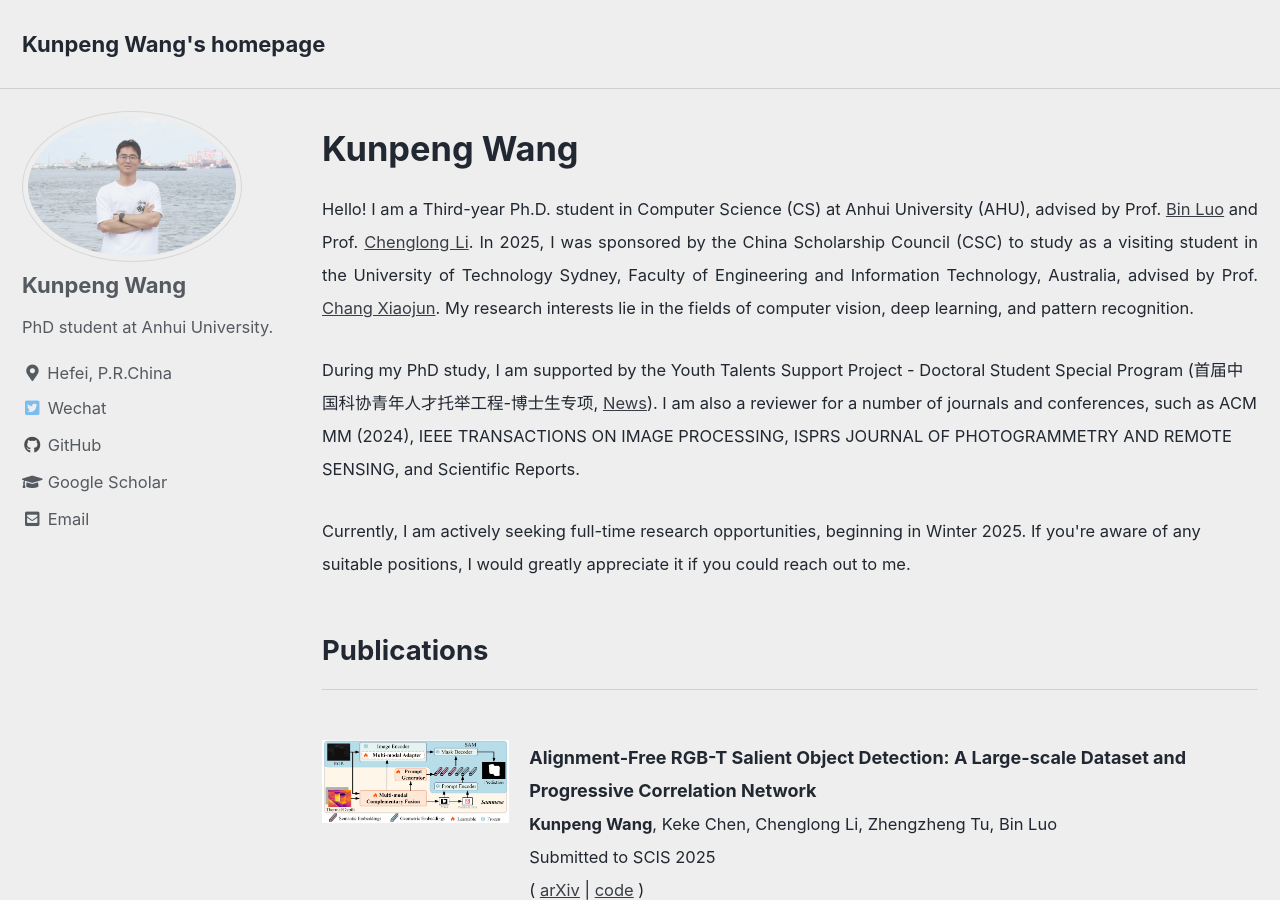
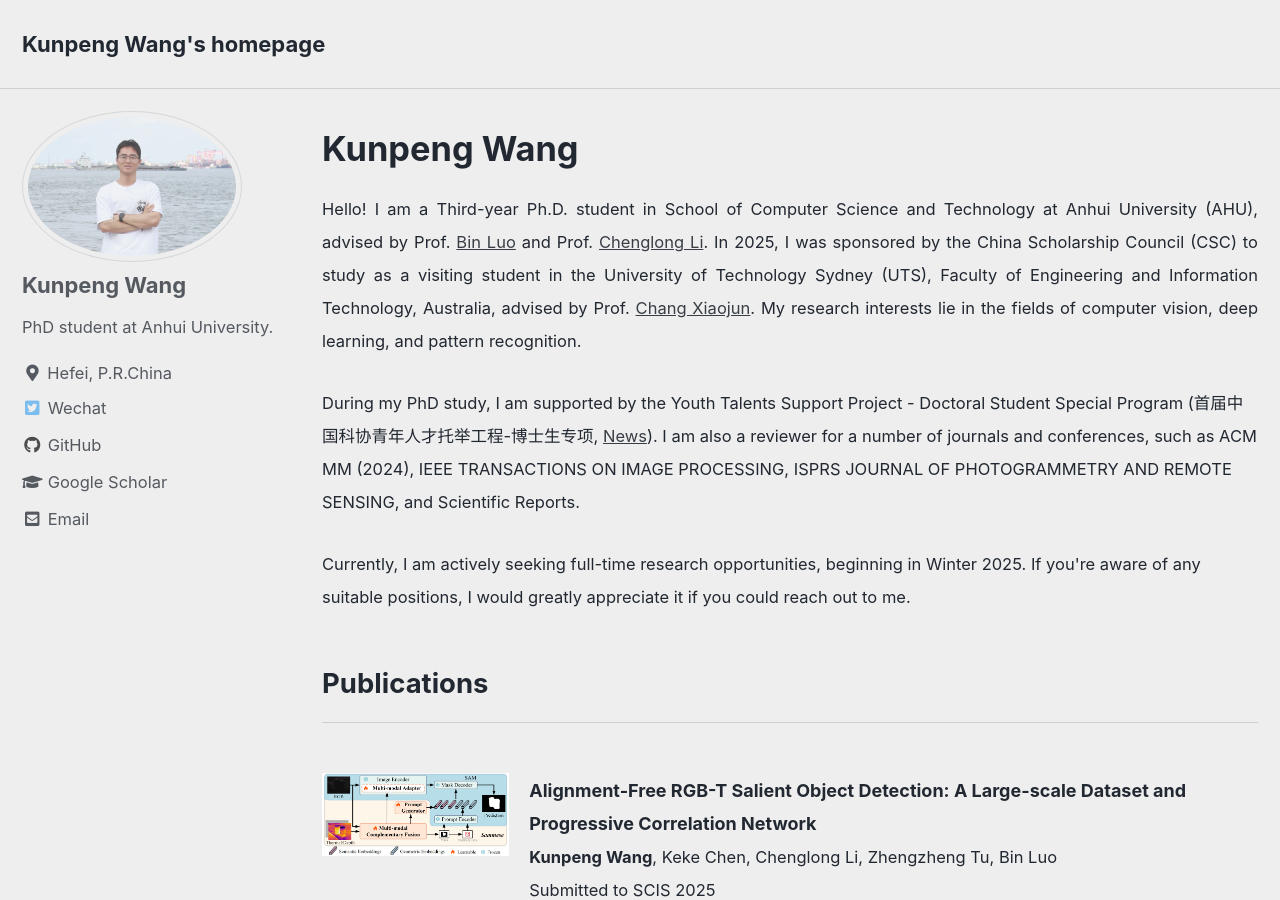
Before and after one commit to Angknpng/Angknpng.github.io, a Jekyll site: the page built from index.html, in a window 1280 px wide and 900 px high. Built offline with Jekyll 4.4.1, drawn with Linux system fonts in a browser that asks for light colours; cached includes are drawn as plain includes; the list of posts is cut into pages by our own code.

Commit message:
Update index.html

```diff
--- a/index.html
+++ b/index.html
@@ -32,7 +32,7 @@ author_profile: true
 <h1> Kunpeng Wang </h1>
 
 <p style="text-align:justify"><small>
-	Hello! I am a Third-year Ph.D. student in Computer Science (CS) at Anhui University (AHU), advised by Prof. <a href="https://cs.ahu.edu.cn/2022/0307/c20806a280841/page.htm">Bin Luo</a> and Prof. <a href="https://chenglongli.cn/">Chenglong Li</a>. In 2025, I was sponsored by the China Scholarship Council (CSC) to study as a visiting student in the University of Technology Sydney, Faculty of Engineering and Information Technology, Australia, advised by Prof. <a href="https://profiles.uts.edu.au/XiaoJun.Chang">Chang Xiaojun</a>. My research interests lie in the fields of computer vision, deep learning, and pattern recognition.
+	Hello! I am a Third-year Ph.D. student in School of Computer Science and Technology at Anhui University (AHU), advised by Prof. <a href="https://cs.ahu.edu.cn/2022/0307/c20806a280841/page.htm">Bin Luo</a> and Prof. <a href="https://chenglongli.cn/">Chenglong Li</a>. In 2025, I was sponsored by the China Scholarship Council (CSC) to study as a visiting student in the University of Technology Sydney (UTS), Faculty of Engineering and Information Technology, Australia, advised by Prof. <a href="https://profiles.uts.edu.au/XiaoJun.Chang">Chang Xiaojun</a>. My research interests lie in the fields of computer vision, deep learning, and pattern recognition.
 </small></p>
 
 <p><small>
```
